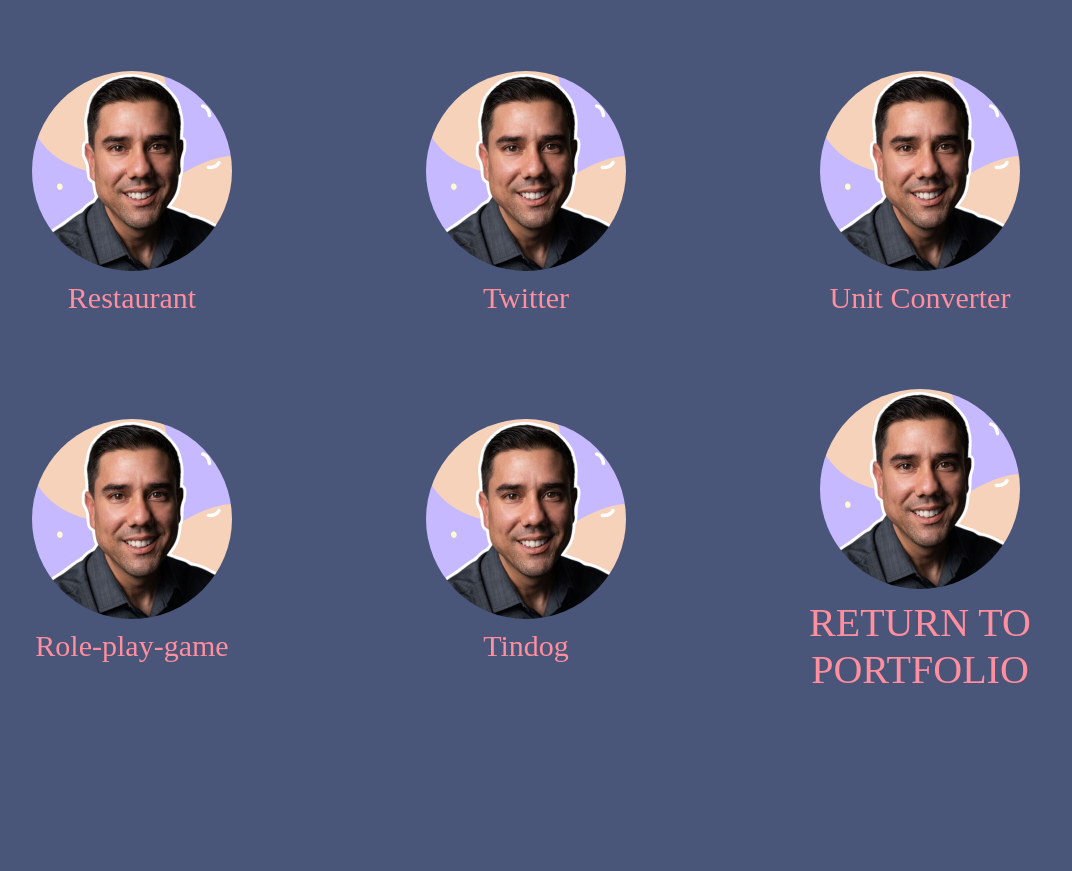
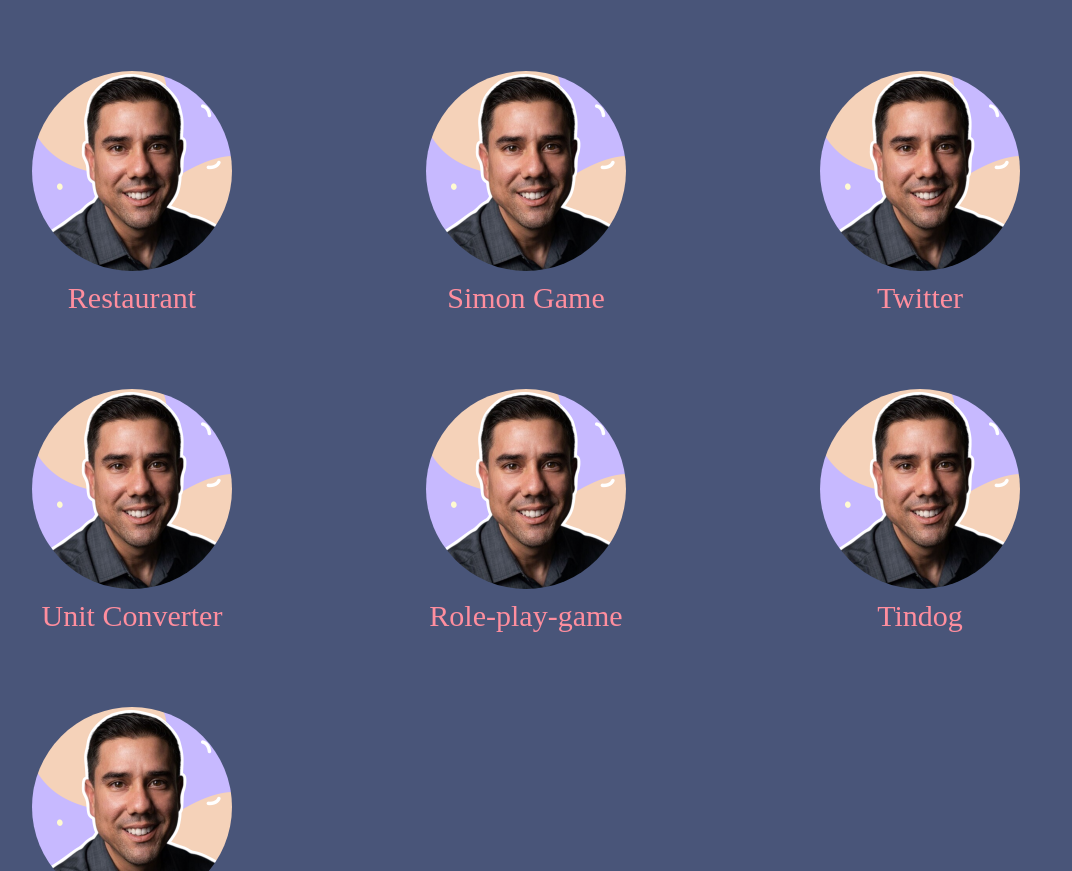
Before and after one commit to kuba10155/portfolio, a plain HTML site: page jswork.html in a window 1280 px wide. Shown: the part 988-1859 px from the top of the page, without its empty margins (68-1140 px from the left). Before the commit the page ends 1753 px from the top, so only its background shows below. Drawn offline with Linux system fonts and the light colour scheme.

Commit message:
Update jswork.html

```diff
--- a/jswork.html
+++ b/jswork.html
@@ -50,6 +50,10 @@
       </div>
       <div class="project">
         <img src="/avatar.png" alt="">
+        <a href="https://simon-game-24.netlify.app/" target="_blank">Simon Game</a>
+      </div>
+      <div class="project">
+        <img src="/avatar.png" alt="">
         <a href="https://twitter-clone24.netlify.app/" target="_blank">Twitter</a>
       </div>
       <div class="project">
```
